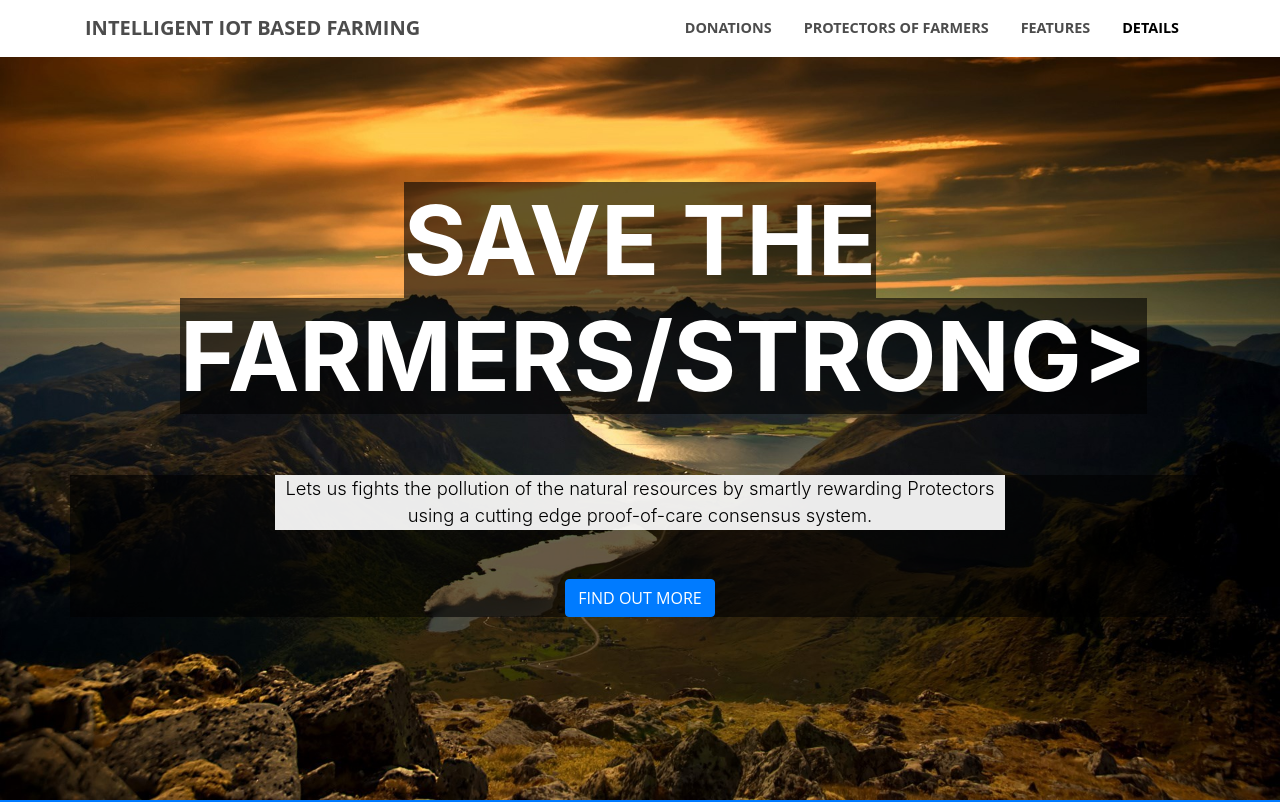
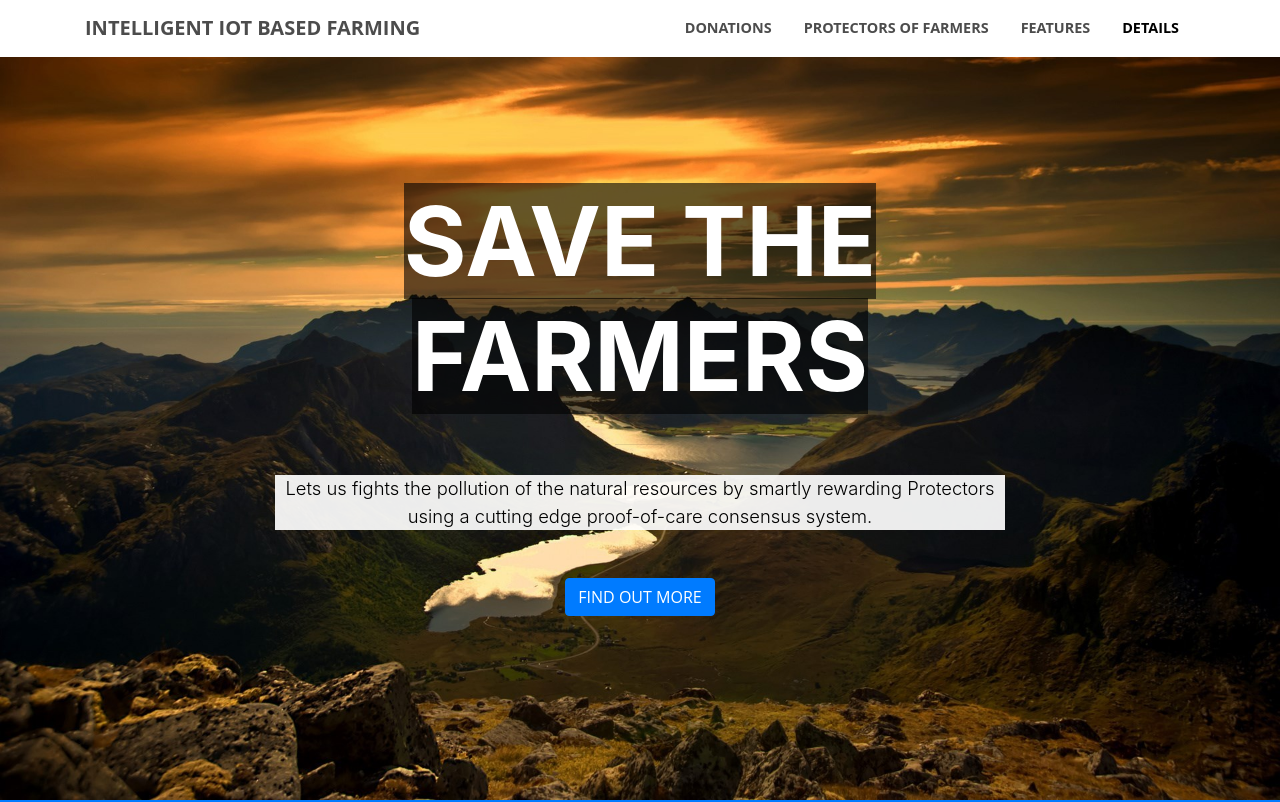
Before and after one commit to anirudhkannanvp/FOSSASIAHACKS, a website with bundled scripts: page index.html in a window 1280 px wide. Shown: the top 802 px of the page. Built offline with nearby package versions, Linux system fonts and the light colour scheme.

Commit message:
Update index.html

```diff
--- a/index.html
+++ b/index.html
@@ -64,7 +64,7 @@
           <div class="col-lg-10 mx-auto">
             <h1 class="text-uppercase">
               <strong style='font-size: 1.5em;  color: white;
-               background-color: rgba(0,0,0,0.6);'>save the farmers/strong>
+               background-color: rgba(0,0,0,0.6);'>save the farmers</strong>
             </h1>
             <hr>
           </div>
```
